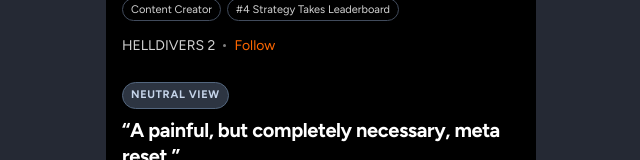
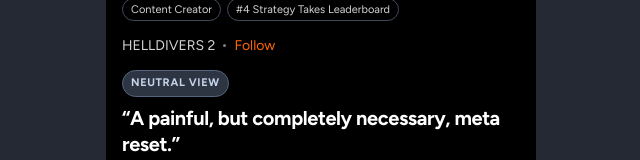
Before and after one commit to lucashale-pm/full-content-hub-prototype, a React (Vite) app: page / in a window 1280 px wide. Shown: the part 362-522 px from the top of the page, without its empty margins (319-959 px from the left). Built offline with nearby package versions, Linux system fonts and the light colour scheme.

Commit message:
Tighten stance update spacing

```diff
--- a/src/components/StanceUpdateCard.tsx
+++ b/src/components/StanceUpdateCard.tsx
@@ -49,7 +49,7 @@
         </header>
 
         <a className="block no-underline" href={getStancePath(stance.id)}>
-          <span className={`mt-5 inline-flex rounded-full border px-2 py-1 text-[11px] font-bold uppercase tracking-[0.06em] ${sentimentStyles[opinion.sentiment]}`}>
+          <span className={`mt-2 inline-flex rounded-full border px-2 py-1 text-[11px] font-bold uppercase tracking-[0.06em] ${sentimentStyles[opinion.sentiment]}`}>
             {opinion.label}
           </span>
           <h3 className="m-0 mt-2 text-[20px] font-bold leading-[26px] tracking-[-0.02em]">“{opinion.statement}”</h3>
```
